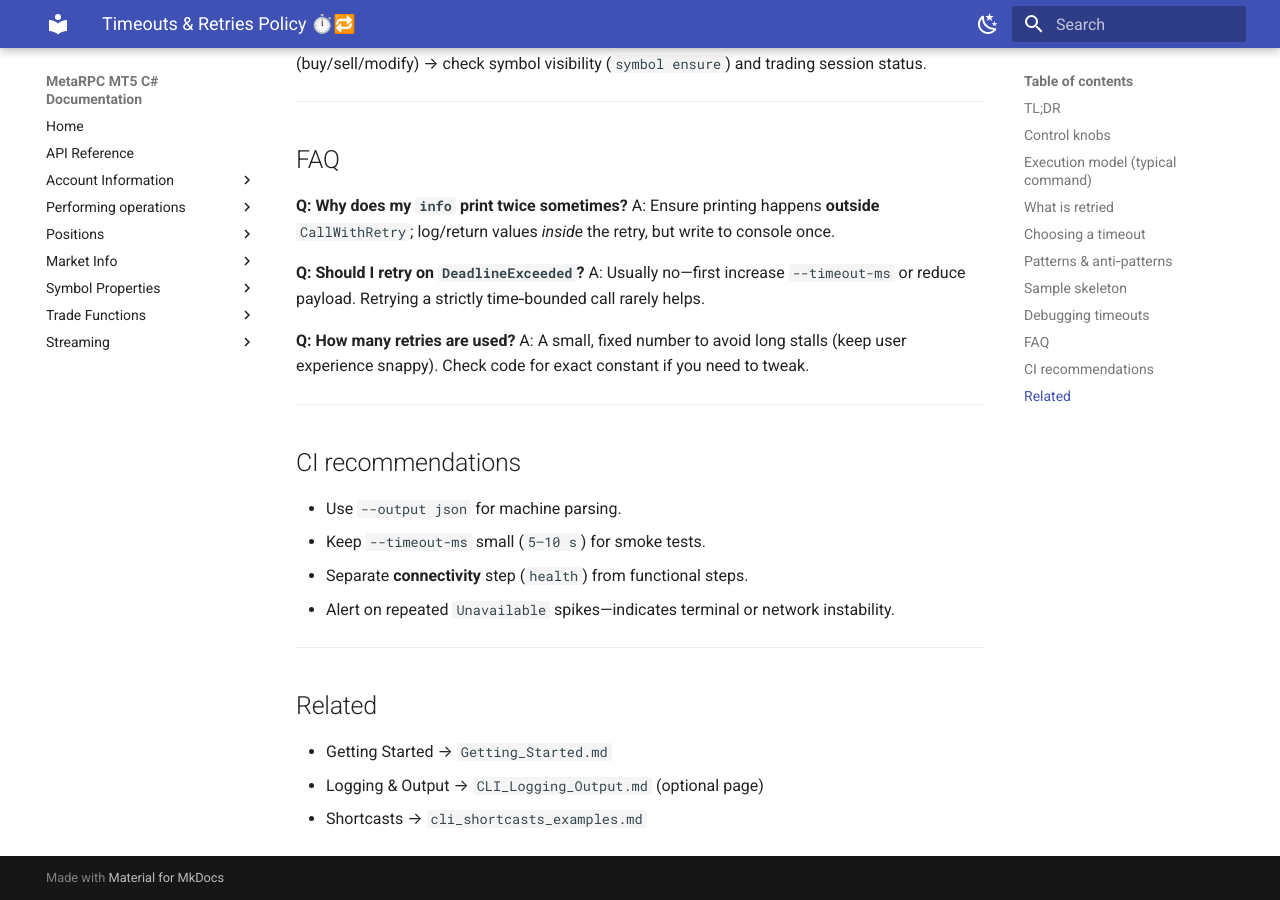
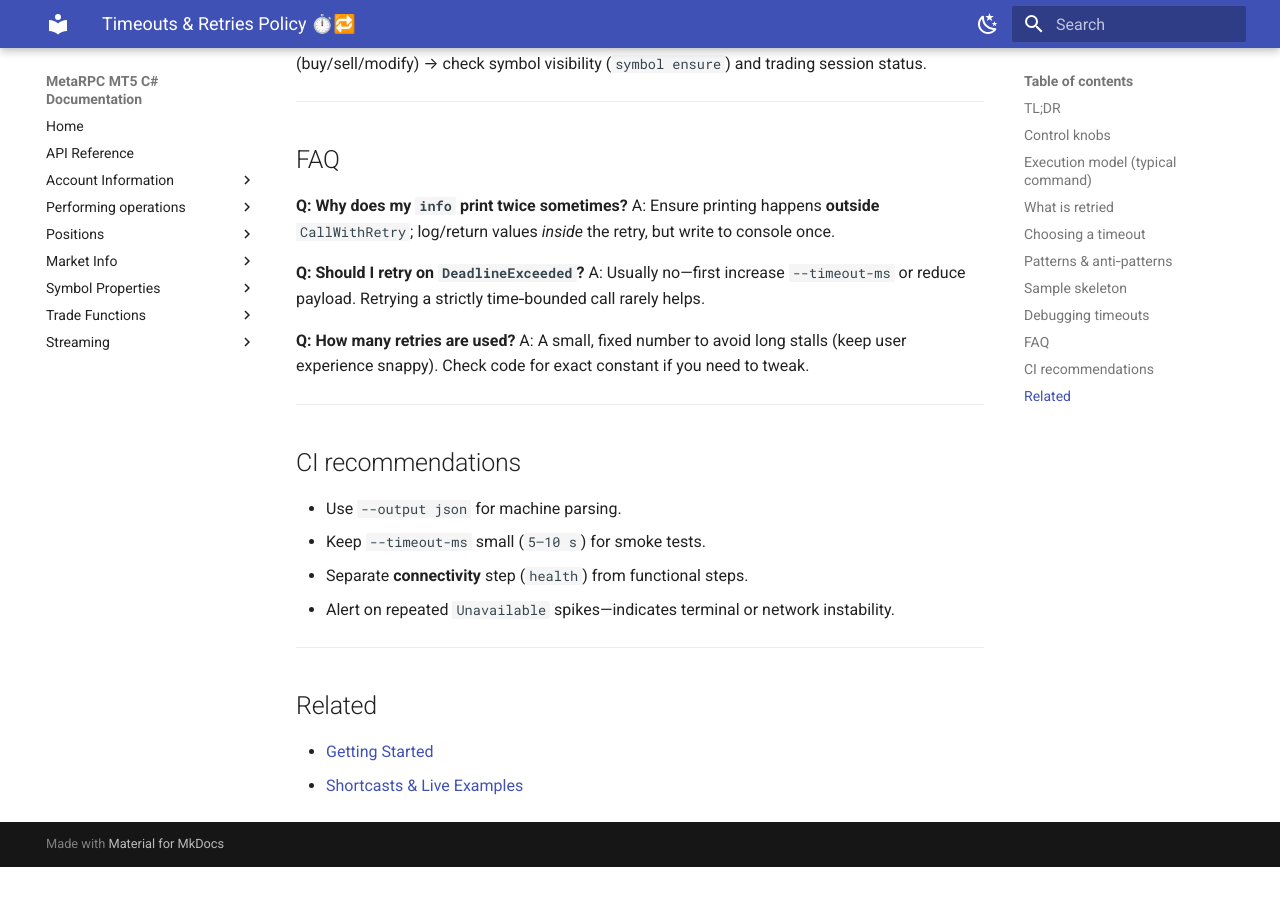
Before and after one commit to MetaRPC/CSharpMT5, an MkDocs documentation site: the page built from docs/Timeouts_RetriesPolicy.md, in a window 1280 px wide and 900 px high, scrolled down 3305 px. Built offline with MkDocs 1.6.1 and Material for MkDocs 9.7.7, drawn with Linux system fonts in a browser that asks for light colours; after the commit the page ends 4172 px from its top, so only the background shows below that.

Commit message:
Update Timeouts_RetriesPolicy.md

```diff
--- a/docs/Timeouts_RetriesPolicy.md
+++ b/docs/Timeouts_RetriesPolicy.md
@@ -148,6 +148,5 @@ A: A small, fixed number to avoid long stalls (keep user experience snappy). Che
 
 ## Related
 
-* Getting Started → `Getting_Started.md`
-* Logging & Output → `CLI_Logging_Output.md` (optional page)
-* Shortcasts → `cli_shortcasts_examples.md`
+* [Getting Started](Getting_Started.md)
+* [Shortcasts & Live Examples](Shortcasts_LiveExamples.md)
```
